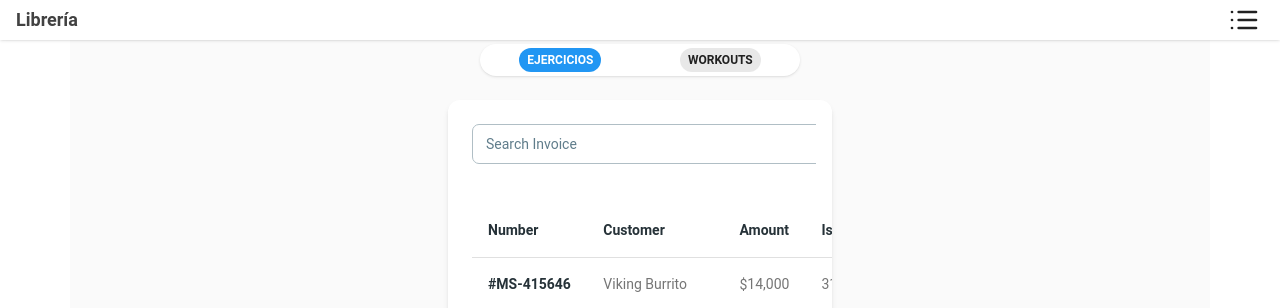
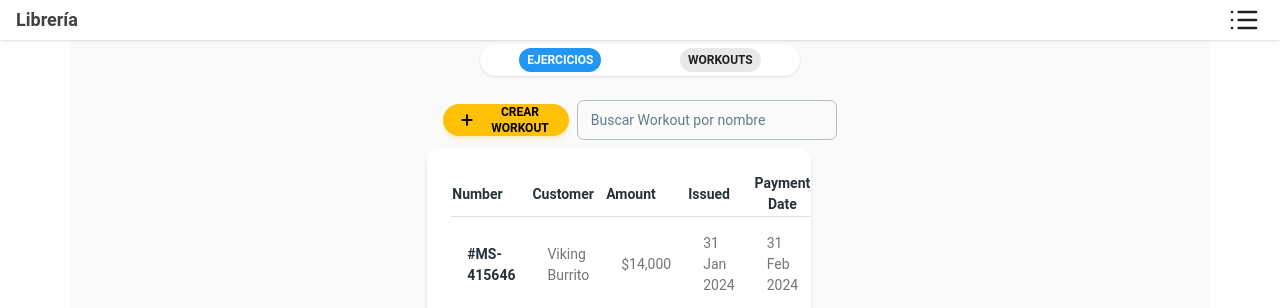
Before and after one commit to BCpollito/Gym_Project, a React (Vite) app in the folder front/: page /admin/libreria/activity/workouts in a window 1280 px wide. Shown: the top 308 px of the page. Built offline with nearby package versions, Linux system fonts and the light colour scheme; no server answers.

Commit message:
feat: adding button create workout

```diff
--- a/front/src/Components/libraryWorkout.tsx
+++ b/front/src/Components/libraryWorkout.tsx
@@ -1,10 +1,13 @@
 import {
   Card,
   Input,
-  CardHeader,
   Typography,
   CardBody,
+  Button,
 } from "@material-tailwind/react";
+import { Plus } from "lucide-react";
+import { useState } from "react";
+import CreateWorkoutModal from "./CreateWorkoutModal";
 
 const TABLE_HEAD = [
   {
@@ -21,6 +24,9 @@ const TABLE_HEAD = [
   },
   {
     head: "Payment Date",
+  },
+  {
+    head: "opciones prolongadas",
   },
 ];
 
@@ -156,24 +162,40 @@ const TABLE_ROWS = [
 ];
 
 export default function LibraryWorkout() {
+  const [open, setOpen] = useState(false);
+
+  const handleCreateWorkout = () => {
+    setOpen(true);
+  };
+
+  const handleClose = () => {
+    setOpen(false);
+  };
+
   return (
-    <div className="max-h-[75vh]">
-      <Card className="h-full max-w-sm overflow-scroll ">
-        <CardHeader
-          floated={false}
-          shadow={false}
-          className="mb-2 rounded-none p-2"
+    <div className="max-h-[77vh]">
+      <div className="flex pb-2 gap-2 items-center pr-4 pl-4 pt-2">
+        <Button
+          onClick={handleCreateWorkout}
+          color="amber"
+          size="sm"
+          className="flex items-center justify-center gap-3 rounded-full h-8"
         >
-          <div className="w-full max-w-sm md:w-96 relative block">
-            <Input label="Search Invoice" />
-          </div>
-        </CardHeader>
-        <CardBody className="overflow-scroll max-w-sm max-h-[65vh] h-full">
-          <table className="w-full min-w-max table-auto text-left">
+          <Plus strokeWidth={3} /> Crear workout
+        </Button>
+
+        <Input label="Buscar Workout por nombre" />
+      </div>
+      <Card className="h-full w-full sm:max-w-sm overflow-scroll ">
+        <CardBody className="max-w-sm max-h-[72vh] h-full">
+          <table className="overflow-scroll table-auto max-w-sm text-left">
             <thead>
               <tr>
                 {TABLE_HEAD.map(({ head }) => (
-                  <th key={head} className="border-b border-gray-300 p-4">
+                  <th
+                    key={head}
+                    className="border-b border-gray-300 text-center"
+                  >
                     <div className="flex items-center gap-1">
                       <Typography
                         color="blue-gray"
@@ -248,6 +270,7 @@ export default function LibraryWorkout() {
           </table>
         </CardBody>
       </Card>
+      <CreateWorkoutModal open={open} onClose={handleClose} />
     </div>
   );
 }
```
